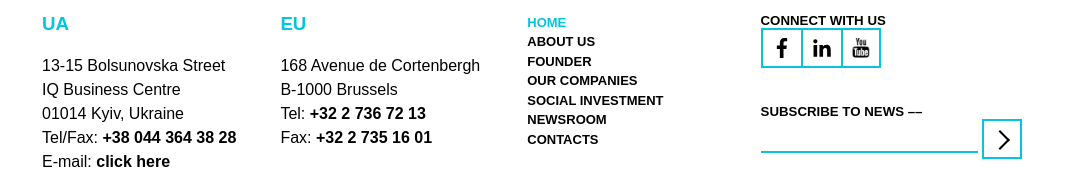
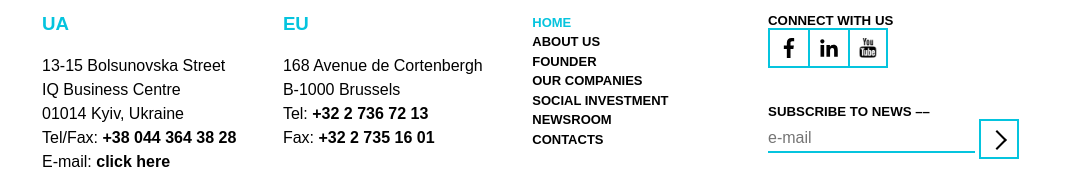
Before and after one commit to valKovbasiuk/CSS_with_BEM, a website: page docs/index.html in a window 1280 px wide. Shown: the part 921-1105 px from the top of the page, without its empty margins (96-1183 px from the left). Drawn offline with Linux system fonts and the light colour scheme.

Commit message:
email placeholder

```diff
--- a/dev/sass/base.scss
+++ b/dev/sass/base.scss
@@ -201,7 +201,6 @@
     border: 0;
     border-bottom: 2px solid $uf-color;
     line-height: 26px;
-    padding-left: 10px;
 }
 
 .active {
--- a/docs/index.html
+++ b/docs/index.html
@@ -75,7 +75,7 @@
             </div>
             <form class="footer__item footer__item--row2">
                 <h5 class="uf-h5">subscribe to news ––</h5>
-                <input class="input-text email" type="email">
+                <input class="input-text email" type="email" placeholder="e-mail">
                 <button class="btn btn--bordered btn--submit"></button>
             </form>
         </footer>
```
Also changed, not shown: docs/css/base.css.
